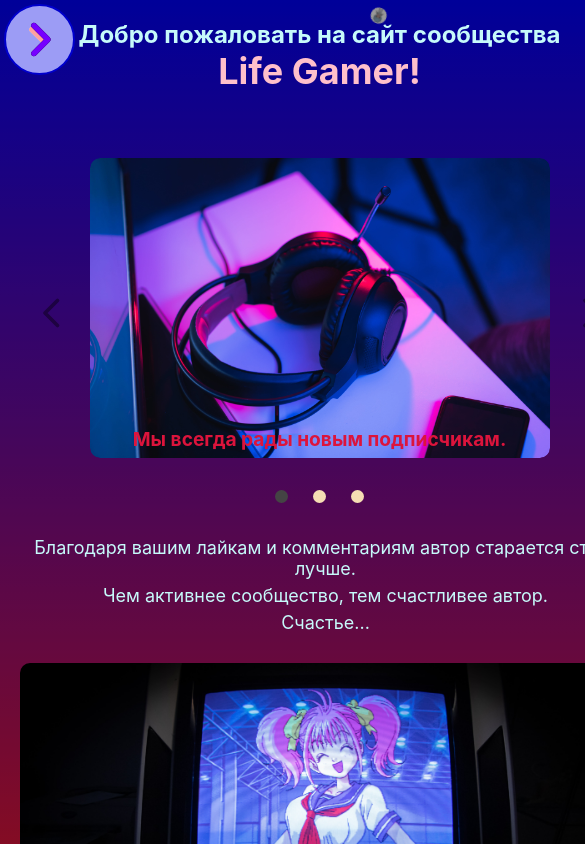
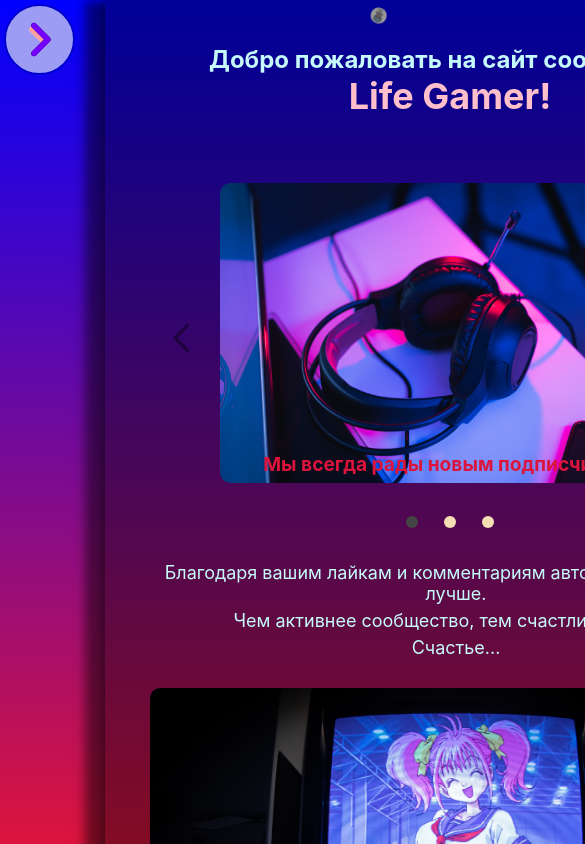
Before and after one commit to Diesfingers228/LifeGamer, a React (Create React App) app in the folder my-app/: page / in a window 390 px wide. Shown: the top 844 px of the page, 585 px wide, since content can reach past the window. Built offline with nearby package versions, Linux system fonts and the light colour scheme.

Commit message:
Life_Gamer

```diff
--- a/my-app/src/AppMobile.css
+++ b/my-app/src/AppMobile.css
@@ -1,8 +1,7 @@
-@media (max-device-width: 1023px) {
+@media (max-device-width: 1024px) {
   /* SideBar */
     html {
         min-height: 100%;
-        min-width: 100%;
     }
 
     * {
@@ -12,16 +11,16 @@
 
     html, body {
         height: 100%;
+        min-height: 600px;
+        min-width: 900px;
         background: linear-gradient(to top in srgb, crimson, blue);
         background-attachment: fixed;
         background-repeat: no-repeat;
         min-height: 100%;
-        min-width: 100%;
     }
 
     body, #root {
         min-height: 100%;
-        min-width: 100%;
     }
 
     .general-div {
```
